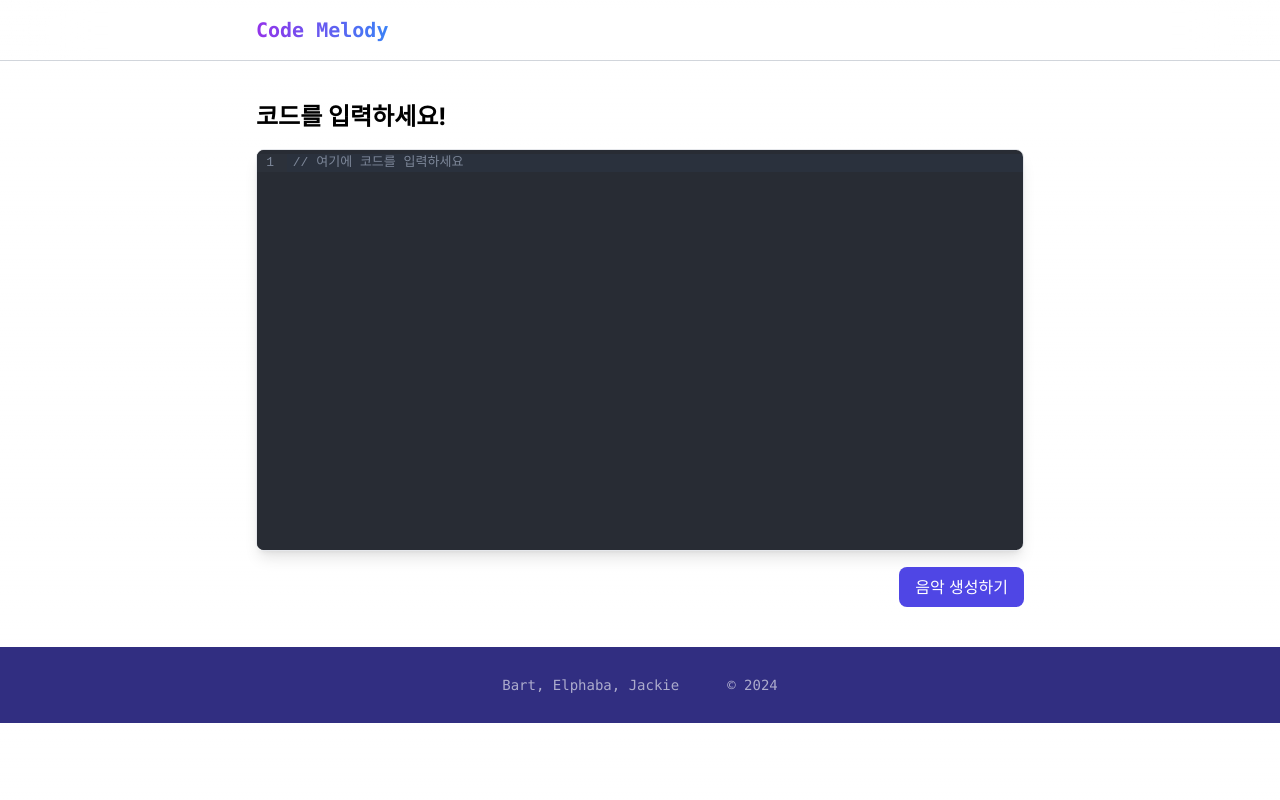
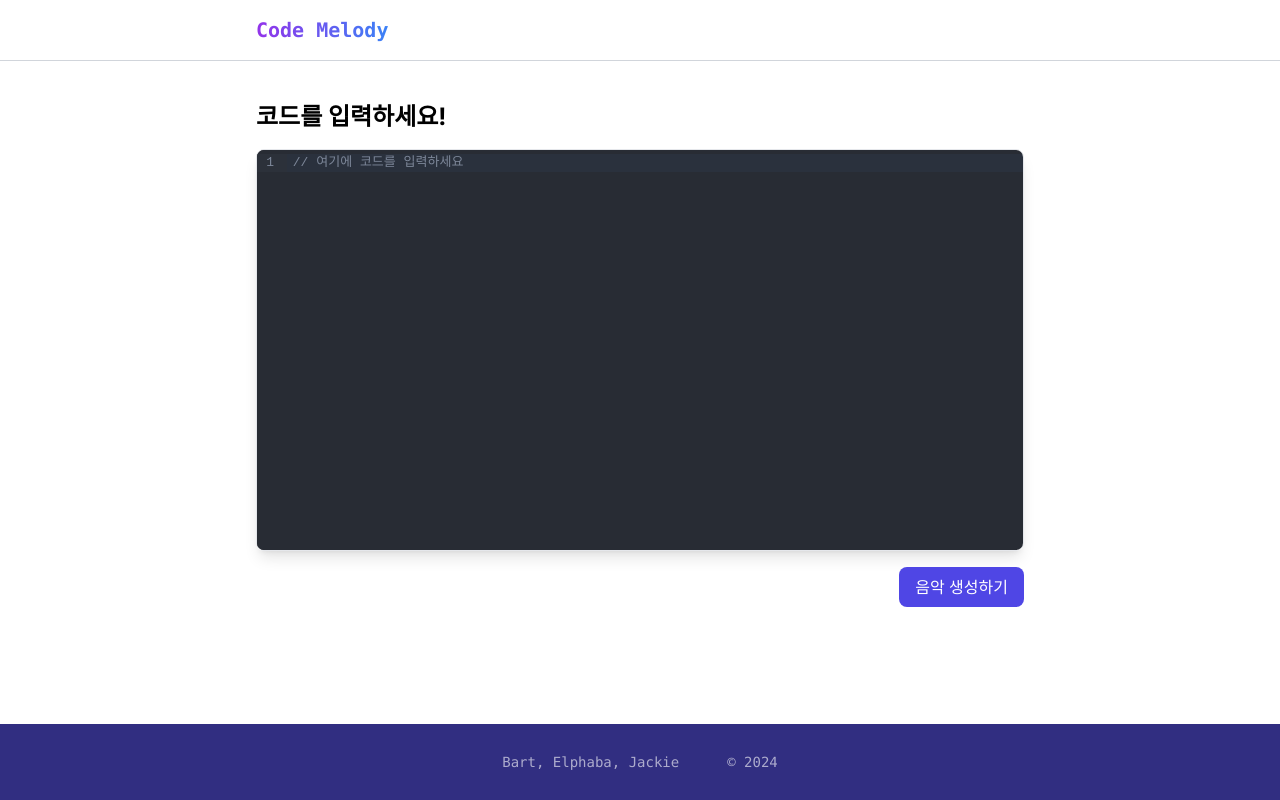
Before and after one commit to ElphabaBaek/code-melody, a Next.js app: page / in a window 1280 px wide. Built offline with nearby package versions, Linux system fonts and the light colour scheme.

Commit message:
페이지 레이아웃 수정

```diff
--- a/src/app/layout.tsx
+++ b/src/app/layout.tsx
@@ -3,7 +3,6 @@ import { Inter } from "next/font/google";
 import "./globals.css";
 import Header from "./components/Header";
 import Footer from "./components/Footer";
-import { Analytics } from "@vercel/analytics/react"
 
 const inter = Inter({ subsets: ["latin"] });
 
@@ -21,14 +20,12 @@ export default function RootLayout({
 }>) {
   return (
     <html lang="en">
-      <body className={`${inter.className} overflow-y-scroll`} >
+      <body className={`${inter.className} flex flex-col overflow-y-scroll min-h-screen`} >
         <Header />
-
-        <main className="flex flex-col items-center m-auto w-full">
+        <main className="flex-1 flex-col items-center m-auto w-full h-full">
           {children}
         </main>
         <Footer />
-        <Analytics />
       </body>
     </html>
   );
```
